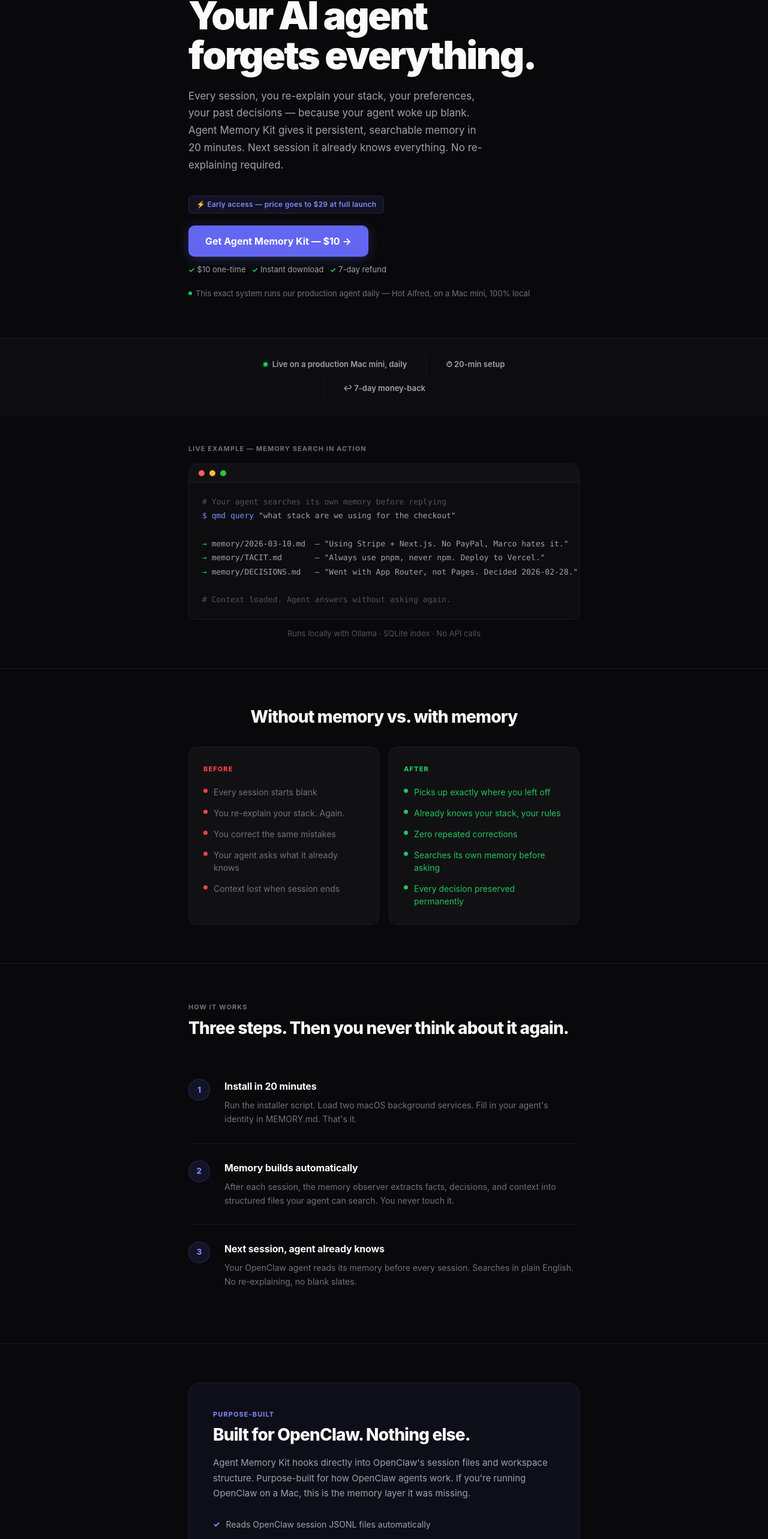
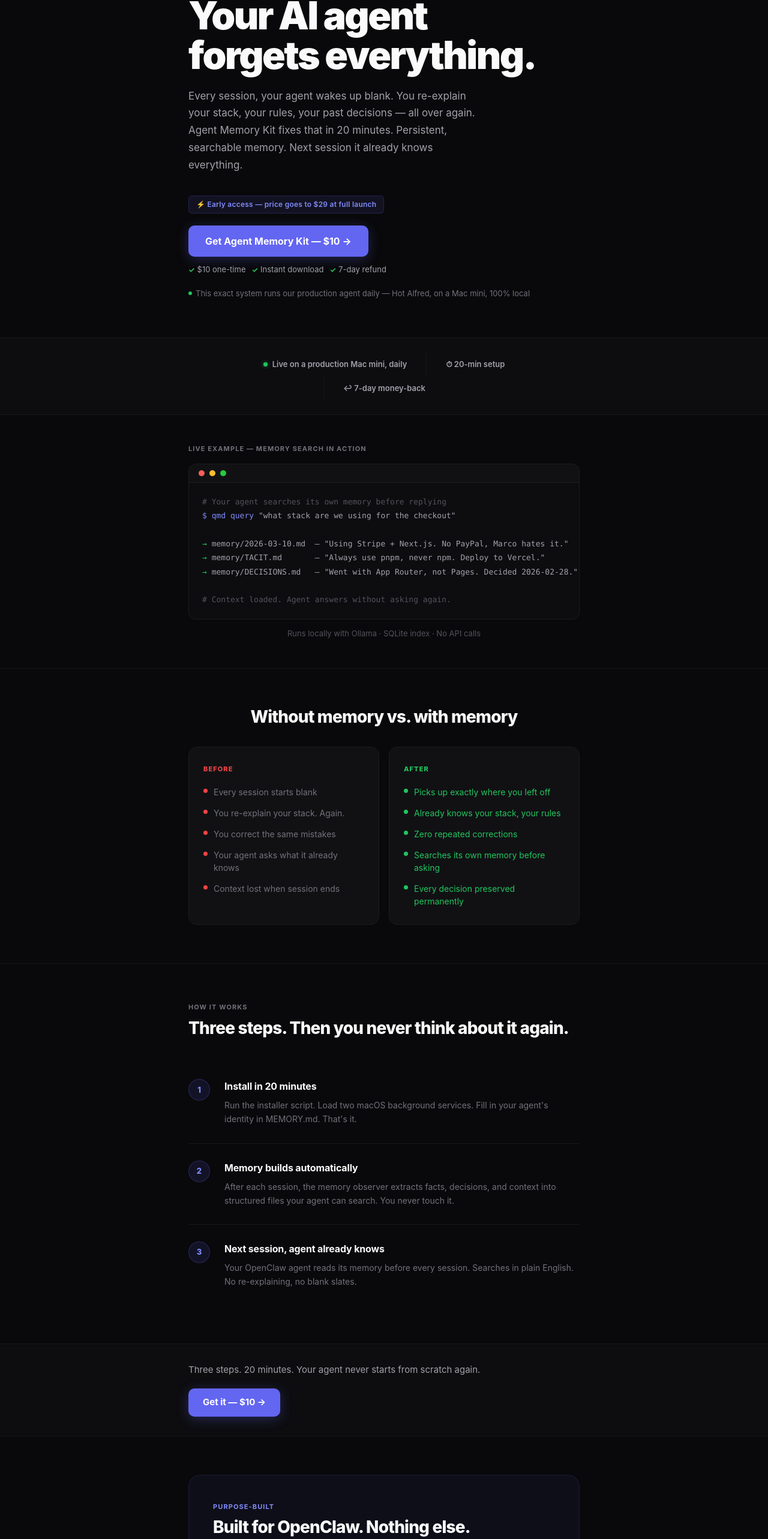
Before and after one commit to marcoiaq/agent-memory-kit, a Next.js app: page / in a window 1280 px wide. Shown: the part 216-2782 px from the top of the page at 60% size. Built offline with nearby package versions, Linux system fonts and the light colour scheme.

Commit message:
ux: tighten hero desc + add post-how-it-works inline CTA to reduce scroll-to-buy friction

```diff
--- a/app/page.tsx
+++ b/app/page.tsx
@@ -396,8 +396,8 @@
           </div>
           <h1>Your AI agent<br />forgets everything.</h1>
           <p className="hero-desc">
-            Every session, you re-explain your stack, your preferences, your past decisions — because your agent woke up blank.
-            Agent Memory Kit gives it persistent, searchable memory in 20 minutes. Next session it already knows everything. No re-explaining required.
+            Every session, your agent wakes up blank. You re-explain your stack, your rules, your past decisions — all over again.
+            Agent Memory Kit fixes that in 20 minutes. Persistent, searchable memory. Next session it already knows everything.
           </p>
           <span className="hero-urgency">⚡ Early access — price goes to $29 at full launch</span>
           <div className="hero-actions">
@@ -528,6 +528,18 @@
               </div>
             </div>
           </div>
+        </div>
+      </div>
+
+      {/* POST-HOW-IT-WORKS CTA — catch buyers who are convinced after step 3 */}
+      <div style={{padding:'32px 0', borderBottom:'1px solid #18181b', background:'#0d0d10'}}>
+        <div className="wrap" style={{display:'flex', alignItems:'center', justifyContent:'space-between', gap:'20px', flexWrap:'wrap'}}>
+          <p style={{fontSize:'15px', color:'#a1a1aa', lineHeight:'1.5', margin:0}}>
+            Three steps. 20 minutes. Your agent never starts from scratch again.
+          </p>
+          <a href="/api/create-checkout" className="cta-main" style={{flexShrink:0, fontSize:'15px', padding:'12px 24px'}}>
+            Get it — $10 →
+          </a>
         </div>
       </div>
 
```
